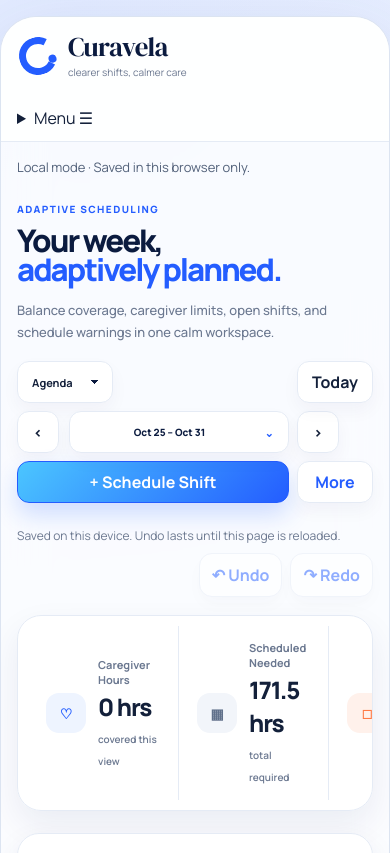
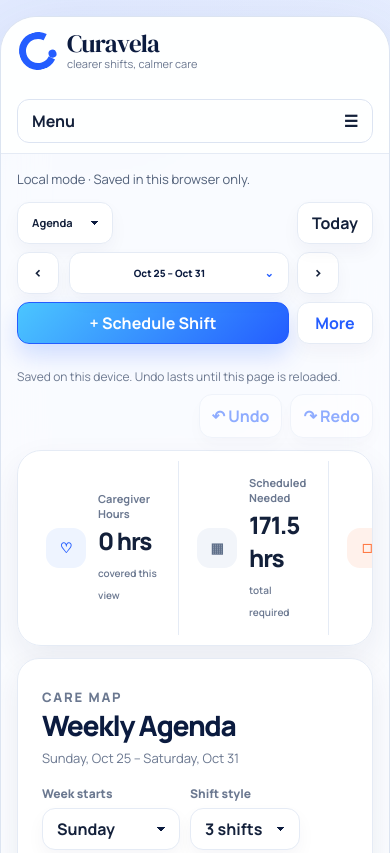
Before and after one commit to brggt/curavela_v2_files, a website with bundled scripts: page index.html in a window 390 px wide. Shown: the top 853 px of the page. Built offline with nearby package versions, Linux system fonts and the light colour scheme; files whose address does not match are found by name.

Commit message:
Prioritize schedule controls on phone layouts

```diff
--- a/responsive.css
+++ b/responsive.css
@@ -214,3 +214,23 @@ html.headline-collapsed body { min-height: calc(100vh + 4px); min-height: calc(1
 @media print {
   .connection-status, #open-patterns, #patterns-modal, #reports-workspace-panel > details { display: none !important; }
 }
+
+/* Mobile schedule-first navigation: desktop nav stays visible. */
+.mobile-navigation > summary { display: none; }
+@media (max-width: 700px) {
+  .app-shell .sidebar { padding: 10px 16px !important; }
+  .sidebar .brand-block { margin: 0 !important; gap: 10px; }
+  .sidebar .brand-block h1 { font-size: 25px !important; }
+  .sidebar .brand-block p { font-size: 11px !important; margin: 0; }
+  .mobile-navigation > summary { display: flex; align-items: center; justify-content: space-between; cursor: pointer; padding: 10px 14px; min-height: 44px; border: 1px solid #dce4f2; border-radius: 12px; font-weight: 700; list-style: none; }
+  .mobile-navigation > summary::-webkit-details-marker { display: none; }
+  .mobile-navigation:not([open]) .side-nav { display: none !important; }
+  .mobile-navigation[open] .side-nav { display: grid !important; grid-template-columns: repeat(2,minmax(0,1fr)); margin-top: 8px !important; }
+  .hero-intro { display: none !important; }
+  .hero { row-gap: 8px !important; }
+  .hero-actions { margin-top: 0 !important; }
+  .schedule-history { margin-block: 8px !important; gap: 8px; }
+  .schedule-history p { margin: 0; }
+  .stats-strip { gap: 8px; margin-block: 12px !important; }
+}
+@media print { .mobile-navigation > summary { display: none !important; } .mobile-navigation .side-nav { display: none !important; } }
```
